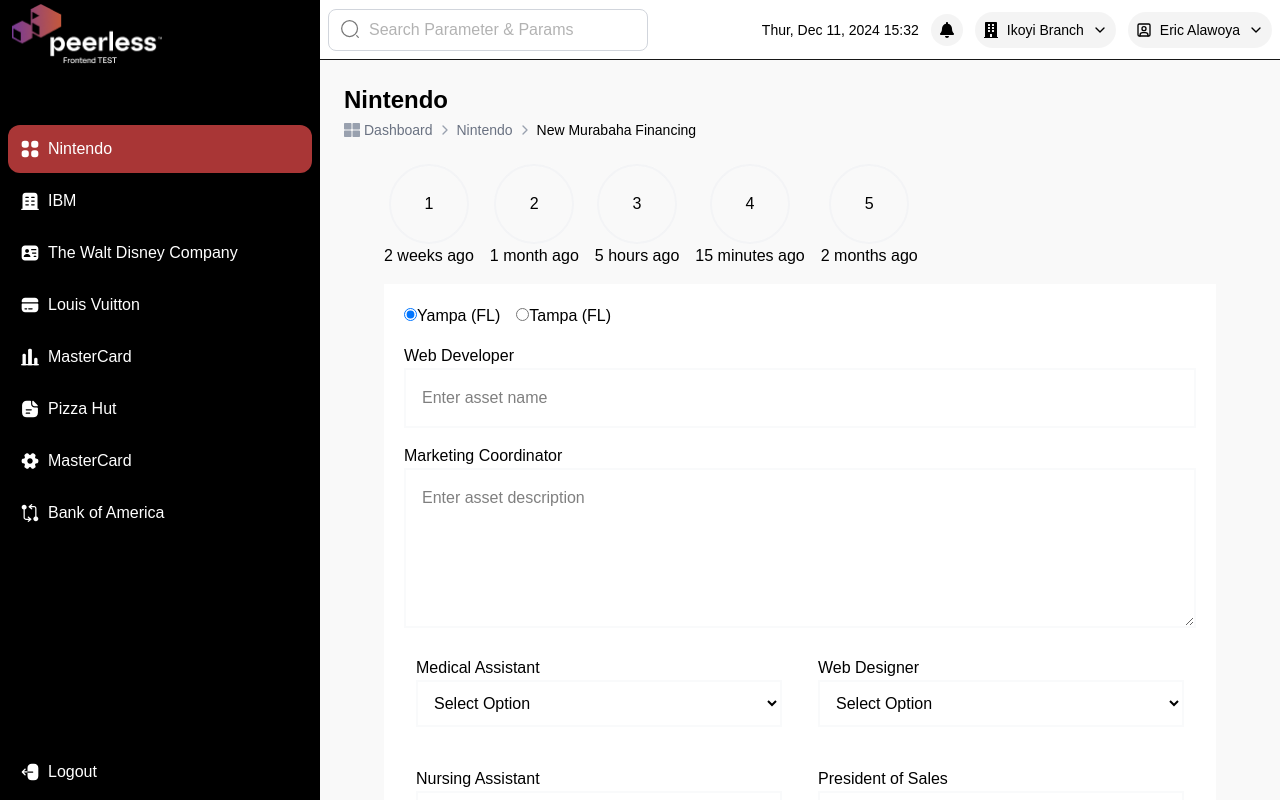
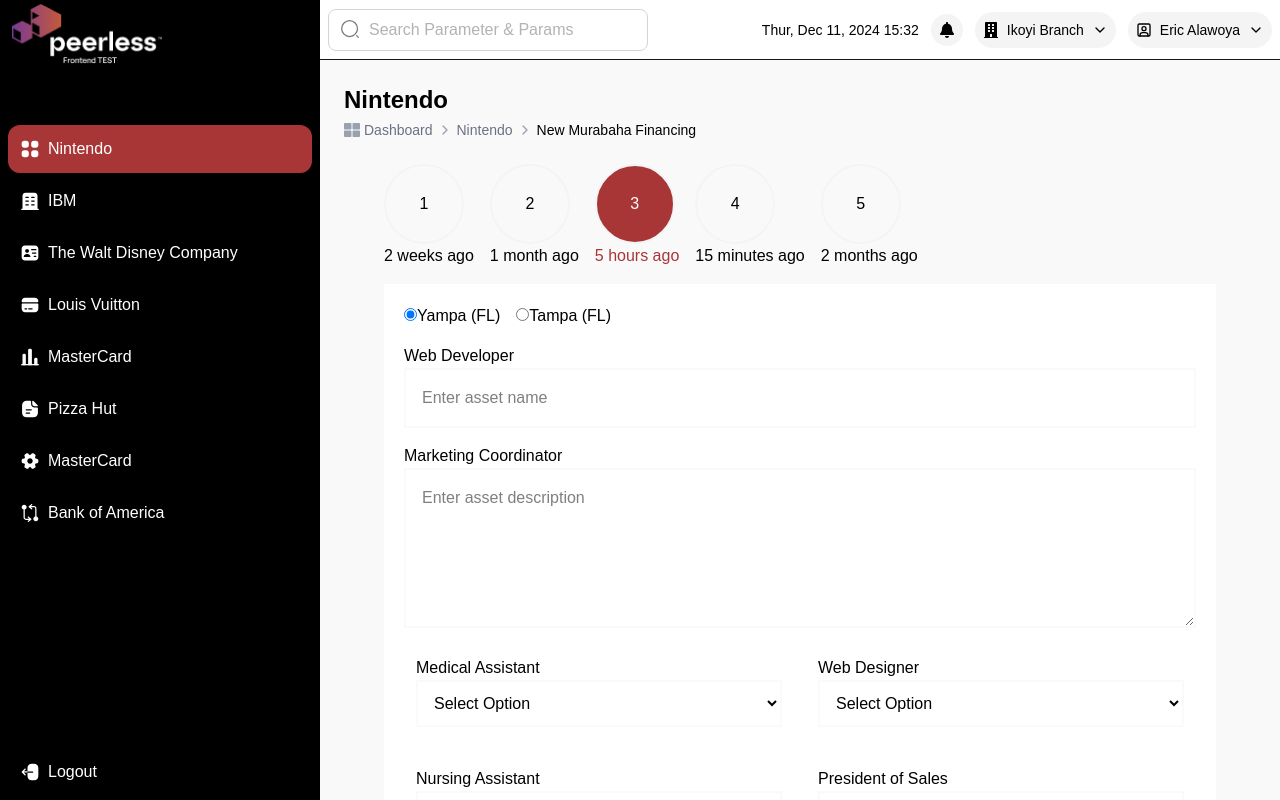
Before and after one commit to HenryHaber/thelix-holding-accessment, a Next.js app: page /dashboard/nintendo/new-request in a window 1280 px wide. Built offline with nearby package versions, Linux system fonts and the light colour scheme.

Commit message:
updated app

```diff
--- a/src/components/Stepper.jsx
+++ b/src/components/Stepper.jsx
@@ -10,13 +10,18 @@ const steps = [
 
 const Stepper = ({ activeStep }) => {
   return (
-      <div className={'flex  gap-4 overflow-auto'}>
+      <div className={'flex gap-4 overflow-auto'}>
         {steps.map((step, i) => (
-            <div className={'flex flex-col items-center '} key={i}>
-              <h4 className={'p-5  w-20  h-20 items-center flex t border-solid border-2 border-gray-100 rounded-full justify-center'}>
+            <div
+                key={i}
+            >
+              <h4
+                  className={`flex text-black flex-col items-center p-2 w-20 h-20  border-solid  hover:text-white hover:bg-[#A93636] border-2 border-gray-100
+                  rounded-full justify-center ${activeStep === i ? 'bg-[#A93636] text-white' : ''}`}
+              >
                 {i + 1}
               </h4>
-              <p className={'text-nowrap'}>{step.label}</p>
+              <p className={`text-nowrap  ${activeStep === i ? 'text-[#A93636] ' : ''} } `}>{step.label}</p>
             </div>
         ))}
       </div>
```
